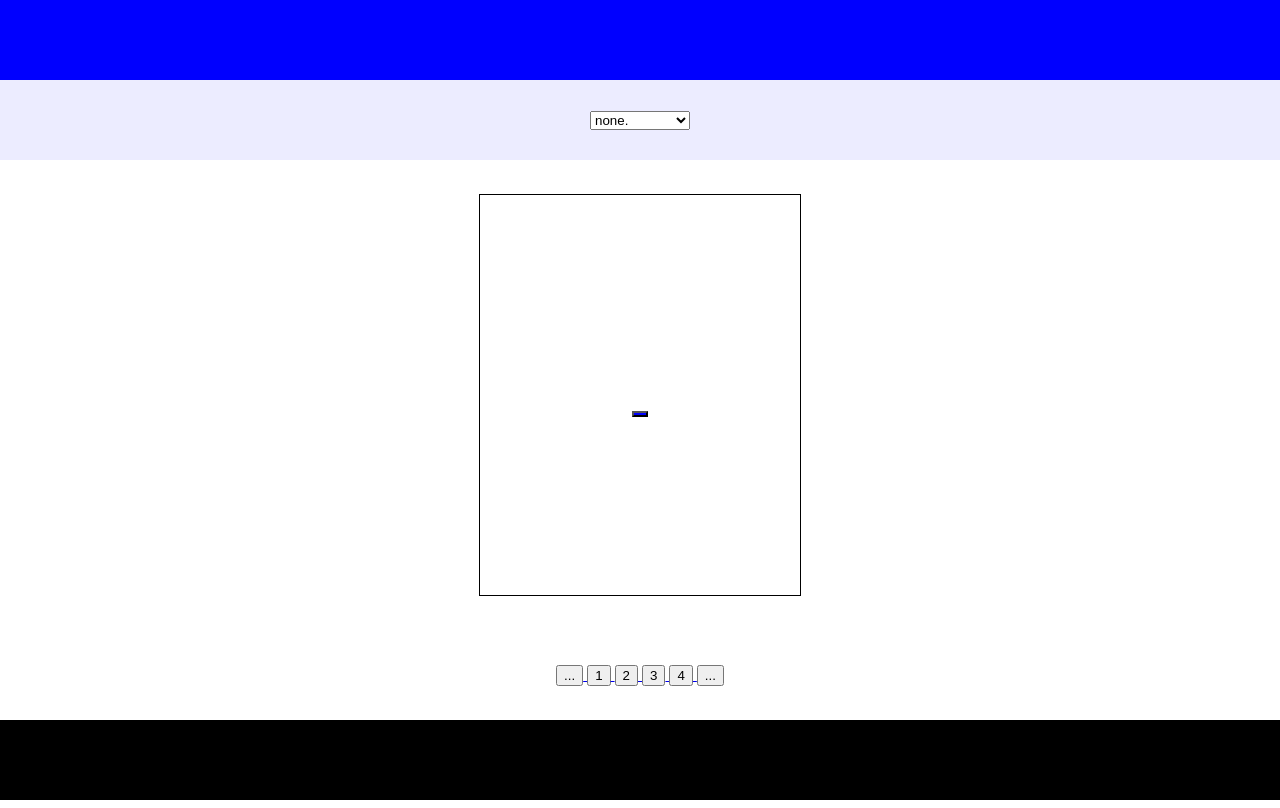
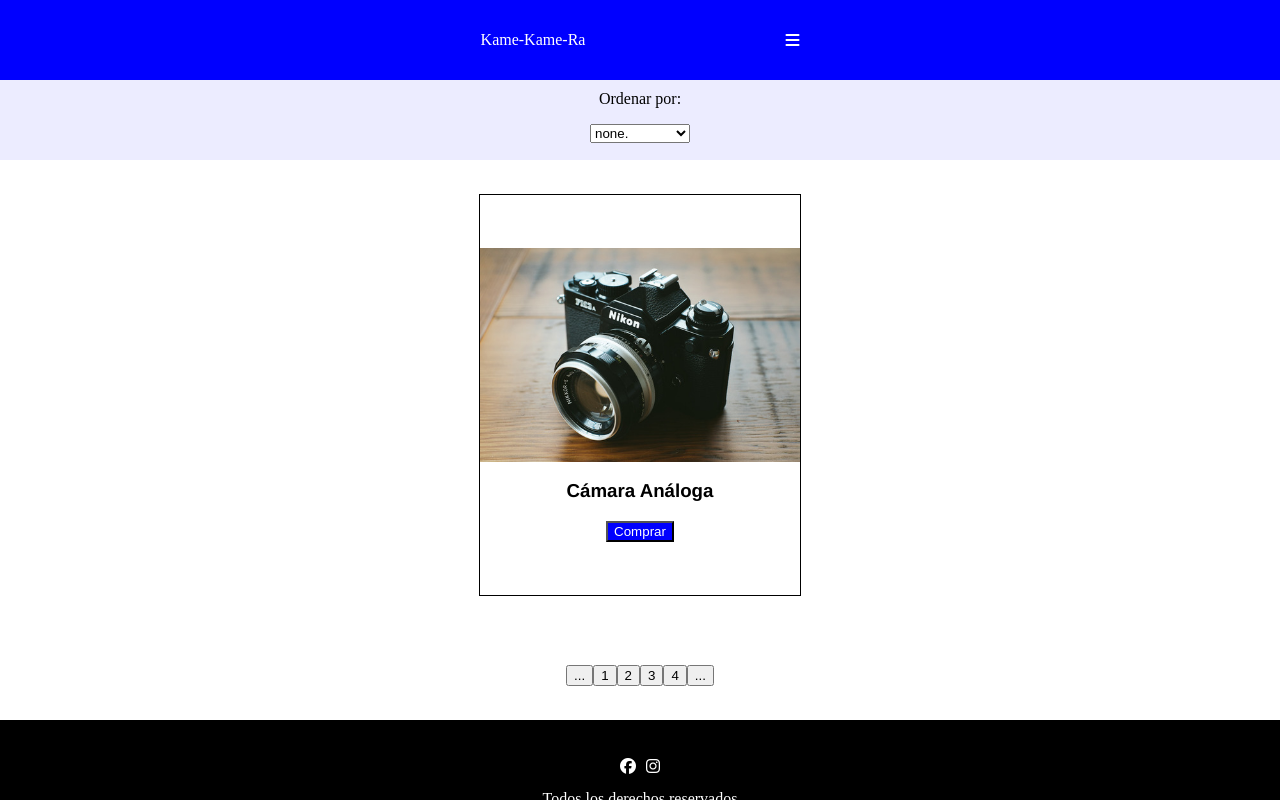
Before and after one commit to kescudero2209/Media-Query, a plain HTML site: page index.html in a window 1280 px wide. Drawn offline with Linux system fonts and the light colour scheme.

Commit message:
Adding the first product

```diff
--- a/assets/css/style.css
+++ b/assets/css/style.css
@@ -14,6 +14,7 @@ footer {
   grid-area: pie-de-pagina;
   background: black;
   color: white;
+  text-align: center;
 }
 .contenedor {
   display: grid;
@@ -29,6 +30,9 @@ footer {
     display: flex;
     background: blue;
     color: white;
+    justify-content: center;
+    align-items: center;
+    gap: 200px;
   }
   .list{
     display: none;
@@ -40,13 +44,21 @@ footer {
   display: flex;
   justify-content: center;
   align-items: center;
+  flex-direction: column;
+  padding-bottom: 1.5em;
 }
 .container{
   display: flex;
   justify-content:space-around;
   align-items: center;
   flex-direction: column;
+  font-family:'Franklin Gothic Medium', 'Arial Narrow', Arial, sans-serif;
 }
+.principal-products{
+    display: flex;
+    flex-direction: column;
+    justify-content: center;
+  }
   .card {
     display: flex;
     flex-direction: column;
@@ -56,10 +68,27 @@ footer {
     width: 20em;
     height: 25em;
   }
+  .card img{
+    width: 100%;
+  }
   .card-hide{
     display: none;
   }
-  .card button {
+  .card button{
     background-color: blue;
     color: white;
   }
+
+  .flex-item{
+  display: flex;
+  justify-content: center;
+  align-items: center;
+  }
+
+.icons{
+  display: flex;
+  justify-content: center;
+  align-items: center;
+  padding-top: 3%;
+  gap: 10px;
+}
--- a/index.html
+++ b/index.html
@@ -5,15 +5,24 @@
     <meta http-equiv="X-UA-Compatible" content="IE=edge">
     <meta name="viewport" content="width=device-width, initial-scale=1.0">
     <link rel="stylesheet" href="assets/css/style.css">
-    <title>Document</title>
+    <script
+      src="https://kit.fontawesome.com/3936ebf6b8.js"
+      crossorigin="anonymous"
+    ></script>
+    <title>Kame-ra</title>
 </head>
 <body>
     <div class="contenedor">
-        <nav class="menu">
-
+        <nav class="menu">Kame-Kame-Ra
+            <i class="fa-solid fa-bars"></i>
+            <ul class="list">
+              <li>Análogas</li>
+              <li>Digitales</li>
+              <li>Intantáneas</li>
+            </ul>
         </nav>
         <form class="filter">
-          <p></p>
+          <p>Ordenar por:</p>
           <select name="filter" id="filter">
             <option value="none">none.</option>
             <option value="b-sell">mas vendido</option>
@@ -26,16 +35,16 @@
           <div class="principal-products">
             <div class="card">
               <img
-                src=""
-
+                src="assets/img/camera-1.jpg"
+                alt="Cámara Reflex Análoga "
               />
-              <h3></h3>
-              <button></button>
+              <h3>Cámara Análoga</h3>
+              <button>Comprar</button>
             </div>
             <div class="card card-hide">
               <img
                 src=""
-
+                alt=""
               />
               <div class="content">
                 <h3></h3>
@@ -45,7 +54,7 @@
             <div class="card card-hide">
               <img
                 src=""
-
+                alt=""
               />
               <div class="content">
                 <h3></h3>
@@ -55,7 +64,7 @@
             <div class="card card-hide">
               <img
                 src=""
-
+                alt=""
               />
               <div class="content">
                 <h3></h3>
@@ -65,7 +74,7 @@
             <div class="card card-hide">
               <img
                 src=""
-
+                alt=""
               />
               <div class="content">
                 <h3></h3>
@@ -75,7 +84,7 @@
             <div class="card card-hide">
               <img
                 src=""
-
+                alt=""
               />
               <div class="content">
                 <h3></h3>
@@ -85,7 +94,7 @@
             <div class="card card-hide">
               <img
                 src=""
-
+                alt=""
               />
               <div class="content">
                 <h3></h3>
@@ -95,7 +104,7 @@
             <div class="card card-hide">
               <img
                 src=""
-
+                alt=""
               />
               <div class="content">
                 <h3></h3>
@@ -128,7 +137,11 @@
         </main>
 
         <footer>
-
+            <div class="icons">
+                <i class="fa-brands fa-facebook"></i>
+                <i class="fa-brands fa-instagram"></i>
+              </div>
+              <p>Todos los derechos reservados</p>
         </footer>
       </div>
 </body>
```
Also changed, not shown: assets/img/camera-1.jpg (added).
